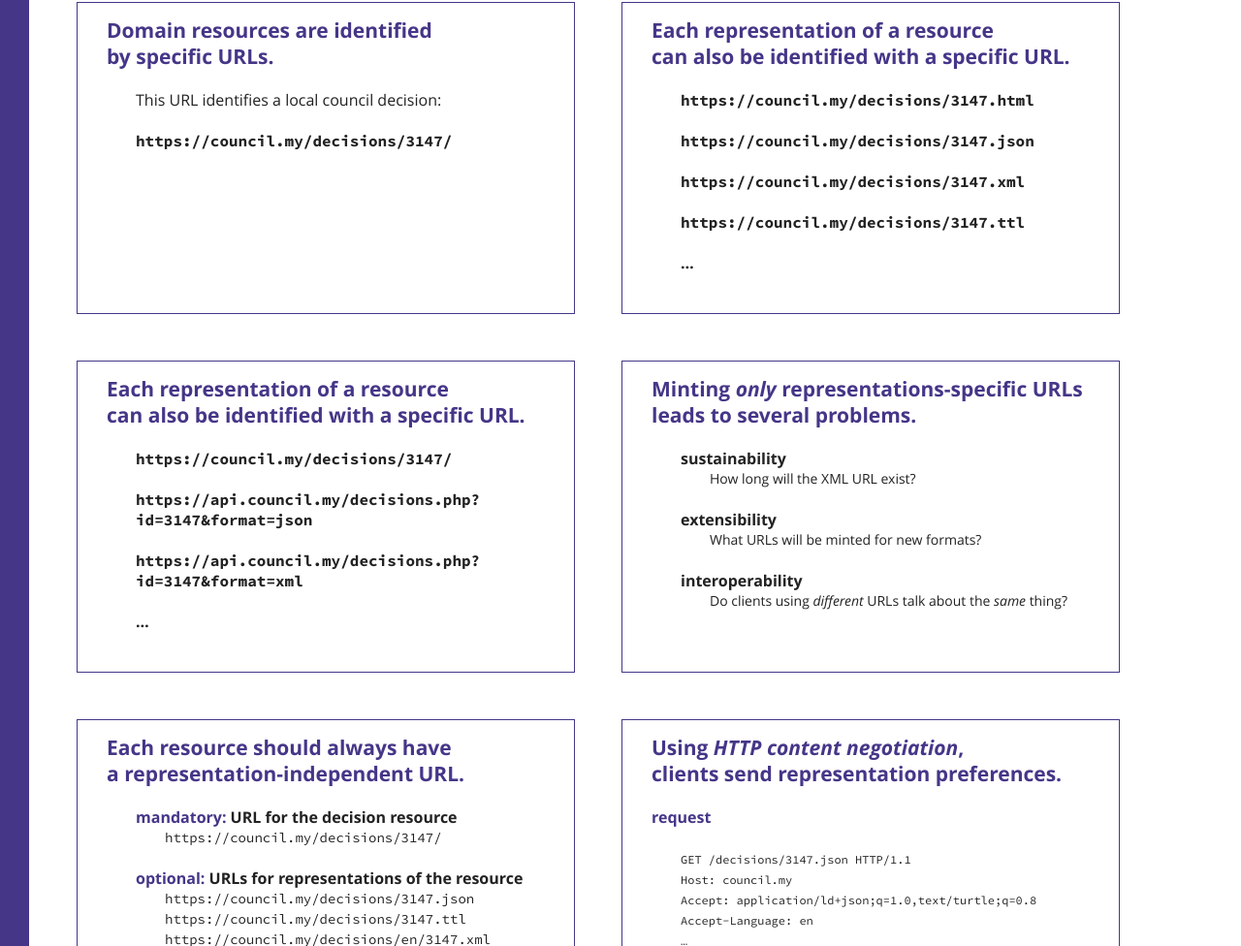
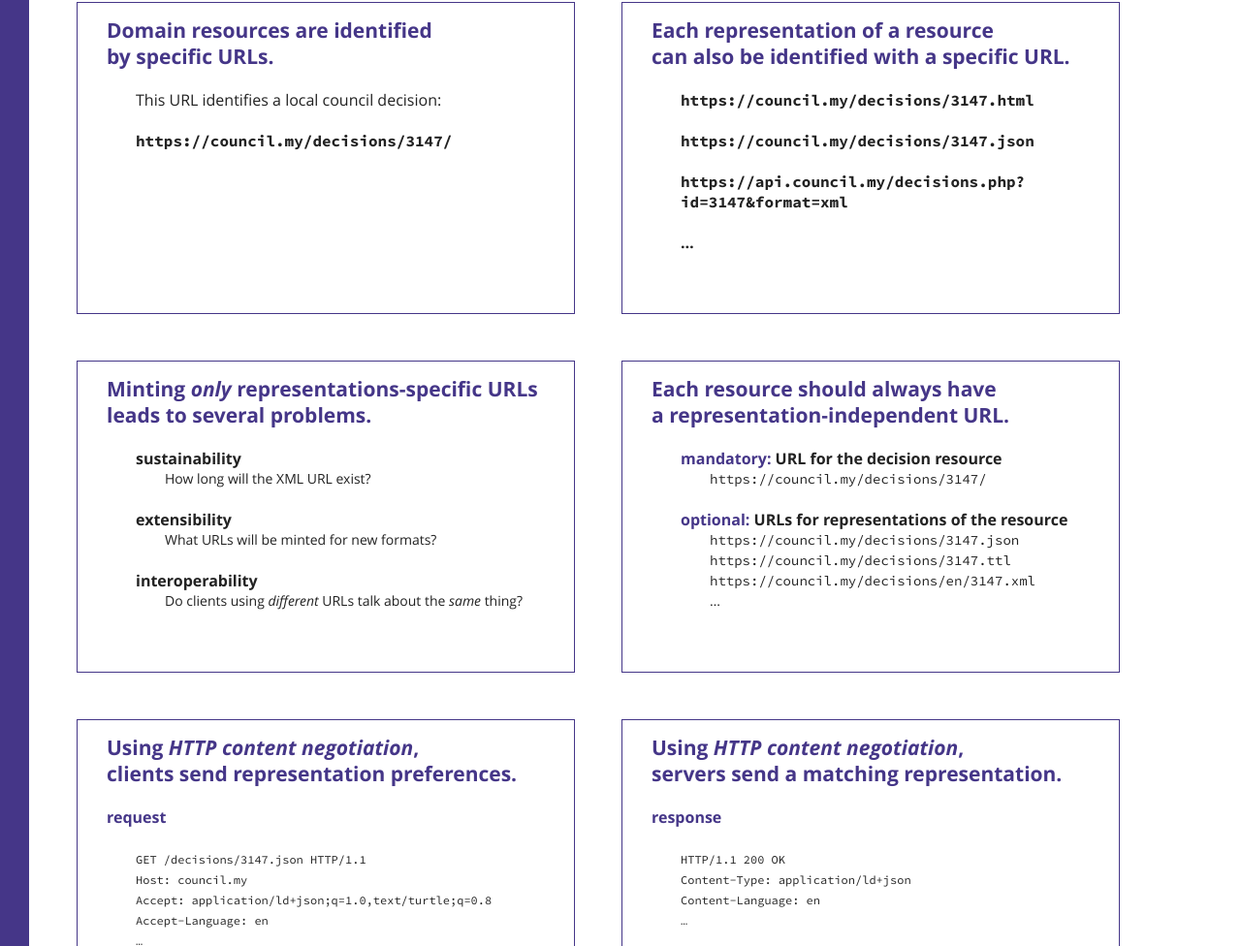
Before and after one commit to RubenVerborgh/SDSVoc-2016, a website: page index.html in a window 1280 px wide. Shown: the part 2954-3930 px from the top of the page at 97% size. Drawn offline with Linux system fonts and the light colour scheme.

Commit message:
Combine specific URL slides.

```diff
--- a/index.html
+++ b/index.html
@@ -188,20 +188,6 @@
     <ul>
       <li><code>https://council.my/decisions/3147.html</code></li>
       <li><code>https://council.my/decisions/3147.json</code></li>
-      <li><code>https://council.my/decisions/3147.xml</code></li>
-      <li><code>https://council.my/decisions/3147.ttl</code></li>
-      <li>…</li>
-    </ul>
-  </div>
-
-  <div class="slide" id="representation-urls-with-api">
-    <h2>
-      Each representation of a resource<br>
-      can also be identified with a specific URL.
-    </h2>
-    <ul>
-      <li><code>https://council.my/decisions/3147/</code></li>
-      <li><code>https://api.council.my/decisions.php?id=3147&amp;format=json</code></li>
       <li><code>https://api.council.my/decisions.php?id=3147&amp;format=xml</code></li>
       <li>…</li>
     </ul>
```
